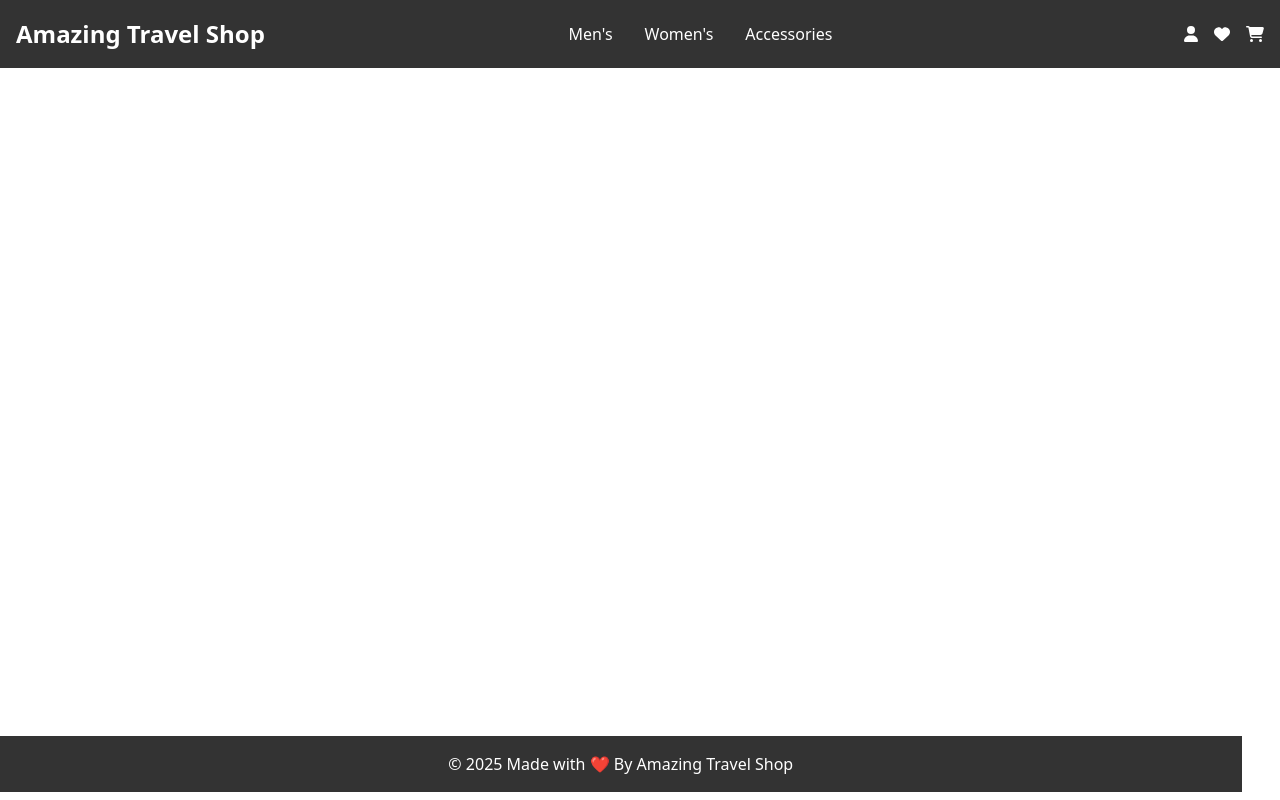
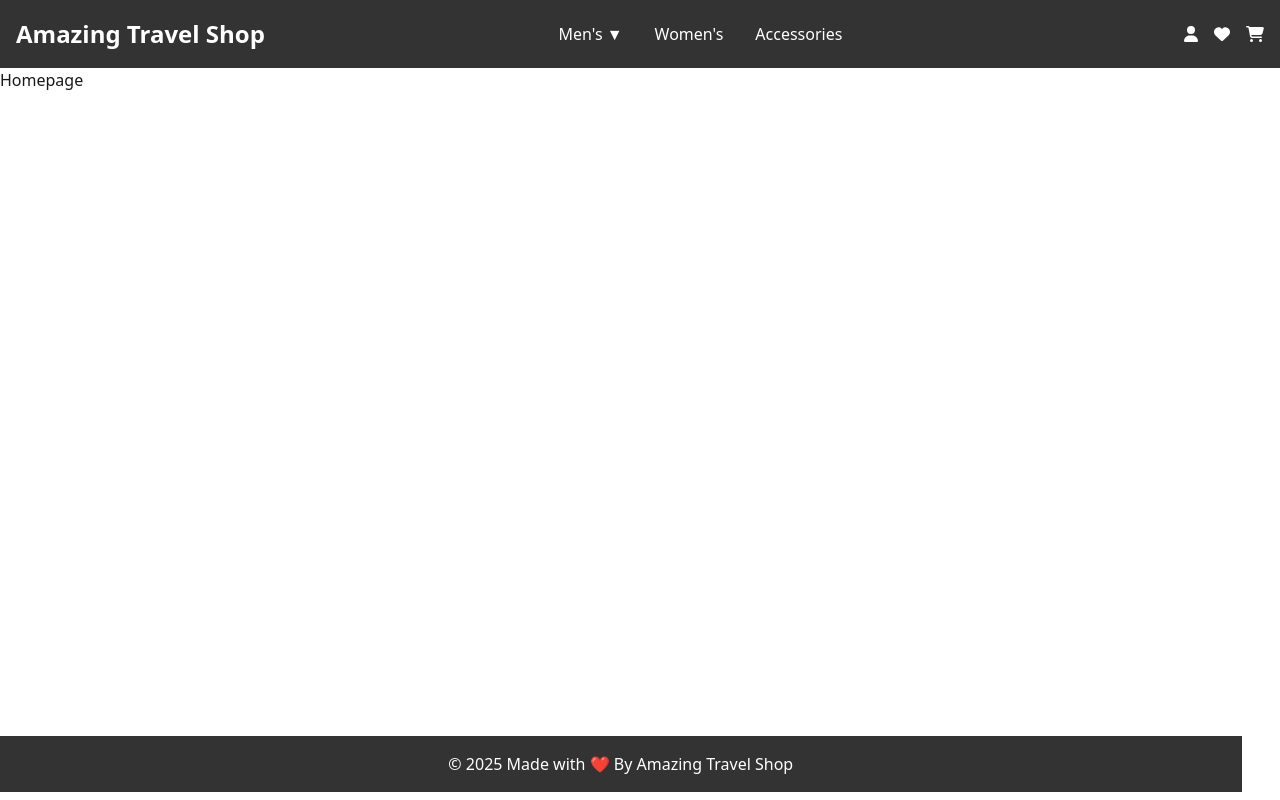
Before and after one commit to andreas-becker-98/amazing-travel-shop, a React (Vite) app in the folder client/: page /backpacks in a window 1280 px wide. Built offline with nearby package versions, Linux system fonts and the light colour scheme.

Commit message:
unable to add navbar dropdown

```diff
--- a/client/src/App.jsx
+++ b/client/src/App.jsx
@@ -9,6 +9,8 @@ import Accessories from "./pages/Accessories";
 import MyAccount from "./pages/MyAccount";
 import Favourite from "./pages/Favourite";
 import Cart from "./pages/Cart";
+import Backpacks from "./categories/Backpack";
+import Jackets from "./categories/Jackets";
 import '@fortawesome/fontawesome-svg-core/styles.css';
 
 
@@ -19,6 +21,8 @@ function App() {
       <Routes>
         <Route path="/" element={<Homepage />} />
         <Route path="/menpage" element={<Menpage />} />
+        <Route path="/backpacks" element={<Backpacks />} />
+        <Route path="/jackets" element={<Jackets />} />
         <Route path="/womenpage" element={<Womenpage />} />
         <Route path="/accessories" element={<Accessories />} />
         <Route path="/myaccount" element={<MyAccount />} />
--- /dev/null
+++ b/client/src/categories/Backpack.jsx
@@ -0,0 +1,12 @@
+// Example for Homepage.jsx
+import React from "react";
+
+const Backpacks = () => {
+  return (
+    <div>
+      <h1>Homepage</h1>
+    </div>
+  );
+};
+
+export default Backpacks;
--- /dev/null
+++ b/client/src/categories/Jackets.jsx
@@ -0,0 +1,12 @@
+// Example for Homepage.jsx
+import React from "react";
+
+const Jackets = () => {
+  return (
+    <div>
+      <h1>Homepage</h1>
+    </div>
+  );
+};
+
+export default Jackets;
--- a/client/src/components/Navbar.jsx
+++ b/client/src/components/Navbar.jsx
@@ -1,8 +1,8 @@
 import React from 'react';
-import { Link } from "react-router-dom";
+import { Link } from 'react-router-dom';
 import "../styles/Navbar.css";
 import { FontAwesomeIcon } from '@fortawesome/react-fontawesome';
-import { faCartShopping, faHeart, faUser } from '@fortawesome/free-solid-svg-icons'; // Import specific icons
+import { faCartShopping, faHeart, faUser } from '@fortawesome/free-solid-svg-icons';
 
 const Navbar = () => {
   return (
@@ -12,7 +12,13 @@ const Navbar = () => {
       </div>
       <div className="navbar-center">
         <ul className="nav-links">
-          <li><Link to="/menpage">Men's</Link></li>
+          <li className="dropdown">
+            <Link to="/menpage">Men's ▼</Link>
+            <div className="dropdown-content">
+              <Link to="/jackets">Jackets</Link>
+              <Link to="/backpacks">Backpacks</Link>
+            </div>
+          </li>
           <li><Link to="/womenpage">Women's</Link></li>
           <li><Link to="/accessories">Accessories</Link></li>
         </ul>
--- a/client/src/styles/Navbar.css
+++ b/client/src/styles/Navbar.css
@@ -1,4 +1,4 @@
-/* Navbar.css */
+/* Navbar styles */
 .navbar {
   display: flex;
   justify-content: space-between;
@@ -24,6 +24,7 @@
 
 .navbar-center .nav-links li {
   margin-right: 2rem;
+  position: relative; /* Ensure the dropdown is positioned correctly */
 }
 
 .navbar-center .nav-links a {
@@ -55,3 +56,41 @@
   top: -0.5rem;
   right: -0.5rem;
 }
+
+/* Dropdown Styles */
+.dropdown {
+  position: relative;
+}
+
+.dropdown-content {
+  display: none;
+  position: absolute;
+  top: 100%;
+  left: 0;
+  background-color: #444;
+  min-width: 150px;
+  box-shadow: 0px 4px 6px rgba(0, 0, 0, 0.3);
+  z-index: 1000;
+}
+
+.dropdown-content a {
+  padding: 12px 16px;
+  display: block;
+  color: white;
+  text-align: left;
+}
+
+.dropdown-content a:hover {
+  background-color: #666;
+}
+
+.dropdown:hover .dropdown-content {
+  display: block;
+}
+
+.dropdown>a {
+  padding: 0;
+  display: block;
+  background-color: #333;
+  color: white;
+}
```
